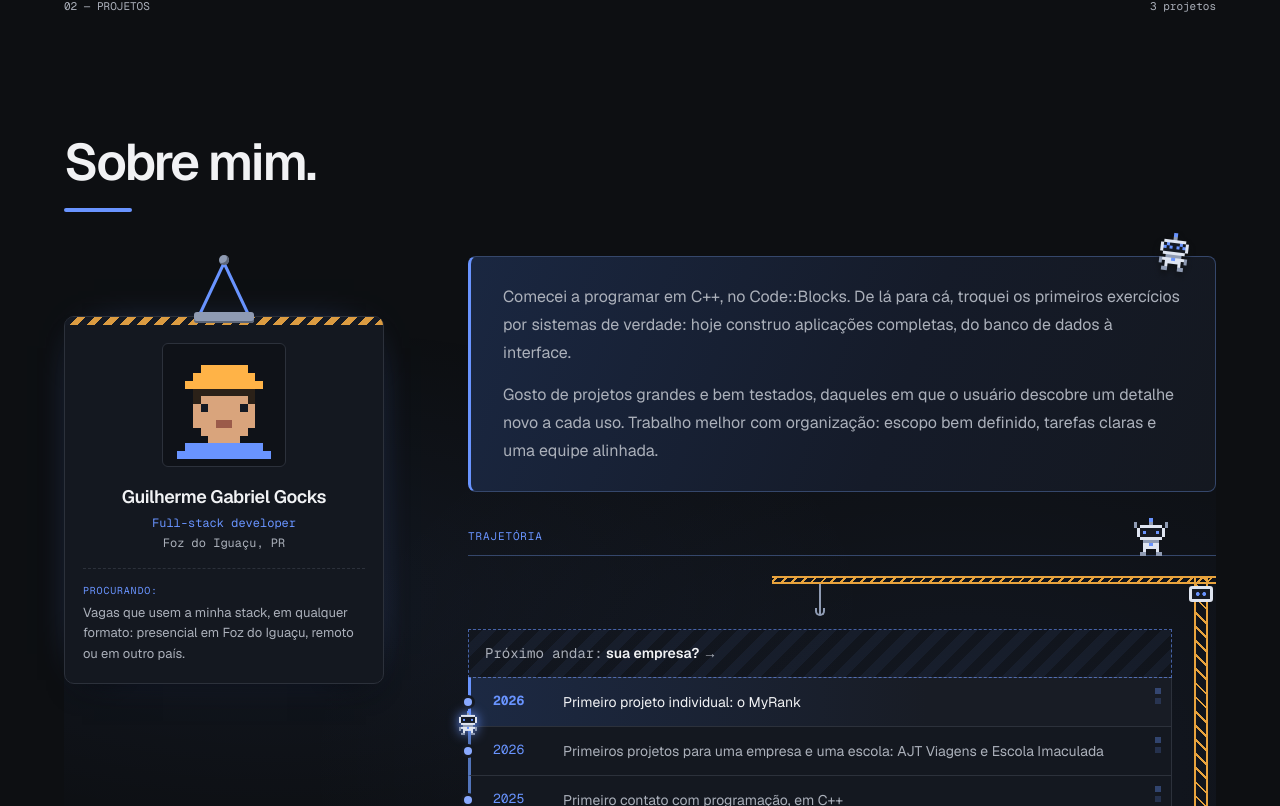
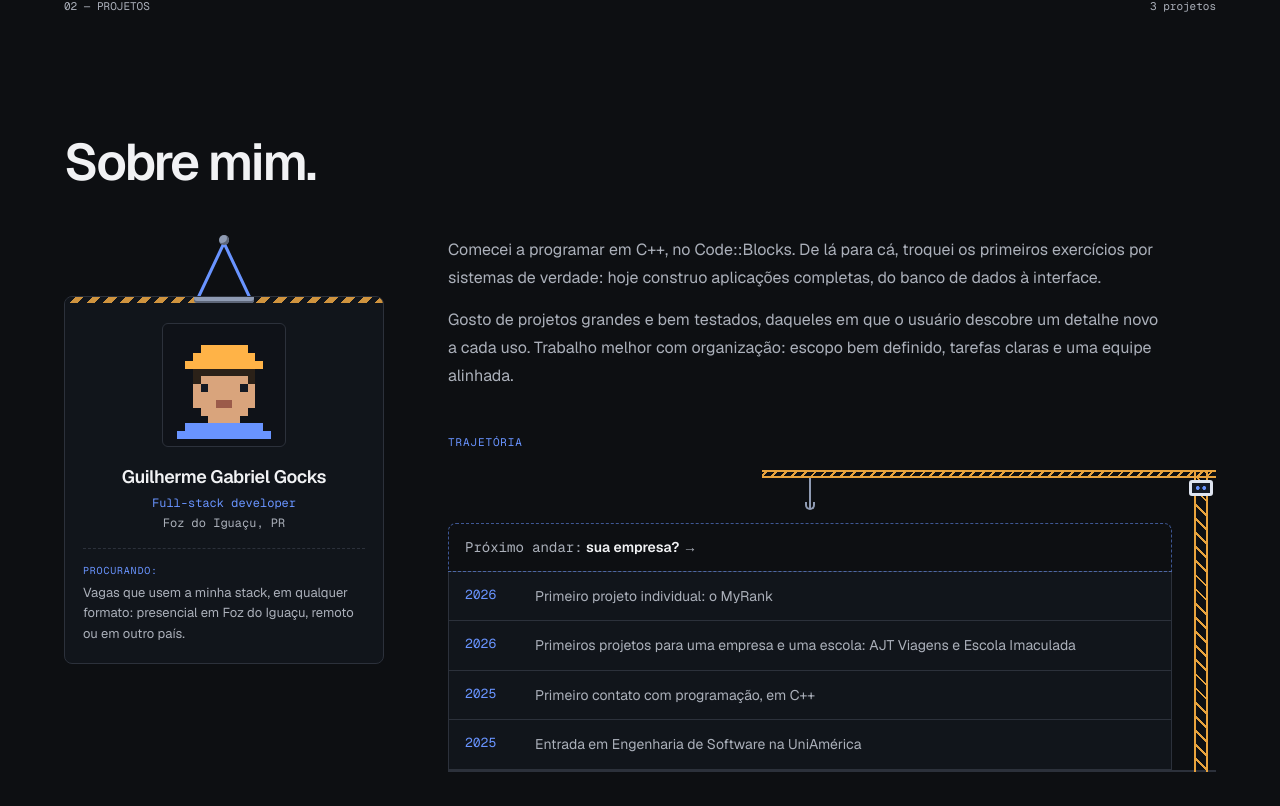
Before and after one commit to guiGocksAfK/GuiGocks-Portfolio, a Next.js app: page / in a window 1280 px wide. Shown: the part 2154-2960 px from the top of the page. Built offline with nearby package versions, Linux system fonts and the light colour scheme.

Commit message:
style: seção Sobre na mesma linguagem do site (prédio único, crachá fixo, sem enfeites)

```diff
--- a/src/app/globals.css
+++ b/src/app/globals.css
@@ -124,31 +124,25 @@ html[data-paint] .name-first { color: transparent; -webkit-background-clip: text
 .supervisor-flip { position: absolute; inset: 0; transform: scaleX(-1); }
 .supervisor-flip > svg:first-child { display: block; width: 100%; height: 100%; shape-rendering: crispEdges; }
 .supervisor-alert { position: absolute; left: 50%; bottom: calc(100% + 4px); margin-left: -6px; color: #ff6b6b; font-size: 22px; font-weight: 700; line-height: 1; animation: fight-pop .25s ease-out both; }
-/* About: the site ID badge on the left; the story and the career building (same width) on the right. */
-.about-section { position: relative; isolation: isolate; padding: 90px 0 0; }
-.about-section::before { content: ''; position: absolute; z-index: -1; inset: 120px 0 40px; pointer-events: none; background: radial-gradient(ellipse at 18% 52%, #6994ff10, transparent 45%), radial-gradient(ellipse at 78% 72%, #6994ff12, transparent 52%); }
+/* About: same language as the rest of the site. Plain story text and the career building on the right; the ID badge
+   on the left stays in view (sticky) while the right column scrolls. Orange appears only on construction pieces. */
+.about-section { padding: 90px 0 0; }
 .about-section .section-footer { margin-top: 90px; }
-.about-grid { display: grid; grid-template-columns: minmax(300px, 340px) minmax(0, 1fr); gap: clamp(40px, 5vw, 80px); align-items: start; }
+.about-grid { display: grid; grid-template-columns: minmax(280px, 320px) minmax(0, 1fr); gap: clamp(40px, 5vw, 80px); align-items: start; }
 .about-main { min-width: 0; }
-.about-section h2::after { content: ''; display: block; width: 68px; height: 4px; margin-top: 16px; border-radius: 2px; background: var(--accent); }
-.about-story { position: relative; padding: 26px 32px; border: 1px solid #35476b; border-left: 3px solid var(--accent); border-radius: 8px; background: linear-gradient(110deg, #1a2741 0%, #151b29 58%, #141820 100%); }
-.about-story > p { color: var(--muted); font-size: 16px; line-height: 1.75; }
+.about-story > p { max-width: 68ch; color: var(--muted); font-size: 16px; line-height: 1.75; }
 .about-story > p + p { margin-top: 14px; }
-.about-story-robot { position: absolute; top: -24px; right: 24px; display: block; width: 34px; height: 38px; filter: drop-shadow(0 4px 3px #0d0f12); transform: rotate(7deg); }
-.about-story-robot svg, .about-timeline-robot svg { display: block; width: 100%; height: 100%; shape-rendering: crispEdges; }
-.about-timeline-heading { display: flex; align-items: end; justify-content: space-between; margin-top: 26px; padding-right: 48px; border-bottom: 1px solid #35476b; }
-.about-label { padding-bottom: 10px; color: var(--accent); font-size: 11px; text-transform: uppercase; letter-spacing: .08em; }
-.about-timeline-robot { display: block; width: 34px; height: 38px; margin-bottom: -1px; }
+.about-label { margin-top: 44px; color: var(--accent); font-size: 11px; text-transform: uppercase; letter-spacing: .08em; }
 /* Badge hanging from a nail. While waiting it is off-site; the drone flies it in, leaves, and the badge swings to rest. */
-.badge-rig { position: relative; width: 100%; max-width: 320px; padding-top: 4px; }
+.badge-rig { position: sticky; top: 32px; width: 100%; max-width: 320px; padding-top: 4px; }
 .badge-nail { position: absolute; left: calc(50% - 5px); top: -1px; width: 10px; height: 10px; border-radius: 50%; background: #8f9bb3; box-shadow: inset -2px -2px 0 #5d6678; z-index: 3; }
 .badge-flight { position: relative; }
 .badge-hang { transform-origin: 50% 0; }
 .badge-rig:hover .badge-hang { animation: badge-nudge 1s ease-out; }
 .badge-lanyard { display: block; width: 70px; height: 60px; margin: 0 auto; overflow: visible; }
 .badge-lanyard path { fill: none; stroke: var(--accent); stroke-width: 3; stroke-linecap: round; }
-.badge-card { position: relative; margin-top: -4px; padding: 26px 18px 18px; border: 1px solid var(--border); border-radius: 10px; background: #141820; text-align: center; box-shadow: 0 14px 30px -18px #000, 0 0 45px -30px #6994ff; }
-.badge-card::before { content: ''; position: absolute; left: 0; right: 0; top: 0; height: 8px; border-radius: 9px 9px 0 0; background: repeating-linear-gradient(-45deg, #ffb347 0 6px, #151a24 6px 12px); opacity: .85; }
+.badge-card { position: relative; margin-top: -4px; padding: 26px 18px 18px; border: 1px solid var(--border); border-radius: 8px; background: #11151b; text-align: center; overflow: hidden; }
+.badge-card::before { content: ''; position: absolute; left: 0; right: 0; top: 0; height: 6px; background: repeating-linear-gradient(-45deg, #ffb347 0 6px, #11151b 6px 12px); opacity: .8; }
 .badge-clip { position: absolute; left: calc(50% - 30px); top: -5px; width: 60px; height: 11px; border-radius: 3px; background: #8f9bb3; box-shadow: inset 0 -2px 0 #5d6678; z-index: 2; }
 .badge-photo { position: relative; width: 124px; aspect-ratio: 1; margin: 0 auto 16px; border: 1px solid var(--border); border-radius: 6px; overflow: hidden; background: #0f1218; }
 .badge-image { object-fit: cover; }
@@ -173,8 +167,8 @@ html[data-paint] .name-first { color: transparent; -webkit-background-clip: text
 @keyframes drone-leave { to { opacity: 0; transform: translate(-150px, -170px) rotate(-8deg); } }
 @keyframes drone-release { to { opacity: 0; } }
 @keyframes rotor-frame { 0% { opacity: 1; } 50% { opacity: 0; } }
-/* Career building: one floor per milestone, drawn bottom-up, with a robot tower crane on the right. The cable hangs
-   from the jib at 14px (CABLE_TOP in career-building.tsx) above the middle of the building. */
+/* Career building: one floor per milestone, drawn bottom-up, styled like the project cards, with a robot tower crane
+   on the right. The cable hangs from the jib at 14px (CABLE_TOP in career-building.tsx) above the middle of the building. */
 .building-site { position: relative; margin-top: 14px; padding-top: 60px; }
 .crane { position: absolute; inset: 0; pointer-events: none; z-index: 1; }
 .crane-mast { position: absolute; right: 8px; top: 6px; bottom: 0; width: 14px; border-inline: 2px solid #e8a33d; background: repeating-linear-gradient(45deg, transparent 0 8px, #e8a33d 8px 10px); }
@@ -182,24 +176,12 @@ html[data-paint] .name-first { color: transparent; -webkit-background-clip: text
 .crane-jib { position: absolute; top: 6px; right: 0; left: calc(50% - 22px - 48px); height: 8px; border-block: 2px solid #e8a33d; background: repeating-linear-gradient(-45deg, transparent 0 5px, #e8a33d 5px 7px); }
 .crane-cable { position: absolute; top: 14px; left: calc(50% - 22px - 1px); width: 2px; height: 30px; background: #8f9bb3; }
 .crane-hook { position: absolute; left: -4px; bottom: -2px; width: 10px; height: 8px; border: 2px solid #8f9bb3; border-top: 0; border-radius: 0 0 6px 6px; }
-.building-ground { display: block; height: 3px; border-radius: 2px; background: #3a404c; }
-.building { position: static; display: flex; flex-direction: column-reverse; margin-right: 44px; }
-.floor { position: relative; z-index: 2; margin-top: -1px; border: 1px solid var(--border); background: #141820; }
-.floor-step { display: grid; grid-template-columns: 56px minmax(0, 1fr); gap: 14px; padding: 13px 16px 13px 22px; border-left: 3px solid #5274ba; color: var(--muted); font-size: 14px; line-height: 1.6; }
-.floor-step::after { content: ""; position: absolute; left: -7px; top: calc(50% - 4px); width: 8px; height: 8px; border-radius: 50%; background: #8aaaff; box-shadow: 0 0 0 3px #141820; }
-.floor-current { border-left-color: var(--accent); background: linear-gradient(90deg, #1c2943, #181c25 65%); }
-.floor-current .floor-year, .floor-current .floor-text { color: var(--foreground); }
-.floor-current .floor-year { font-weight: 700; color: var(--accent); }
-.timeline-runner { position: absolute; z-index: 4; left: -12px; top: 124px; width: 24px; height: 24px; pointer-events: none; transition: top .55s cubic-bezier(.2, .8, .25, 1); filter: drop-shadow(0 0 6px #6994ff); }
-.timeline-runner svg { display: block; width: 100%; height: 100%; shape-rendering: crispEdges; }
-.building-patrol .timeline-runner svg { animation: runner-step .4s ease-in-out infinite alternate; }
-@keyframes runner-step { to { transform: translateY(-2px); } }
-.building-waiting .timeline-runner { opacity: 0; }
-.floor-step::before { content: ''; position: absolute; right: 10px; top: 10px; width: 6px; height: 6px; background: color-mix(in srgb, var(--accent) 35%, transparent); box-shadow: 0 10px 0 color-mix(in srgb, var(--accent) 20%, transparent); }
-.floor-step:first-child { background: #181c25; border-bottom-width: 3px; }
-.floor-step .floor-text { padding-right: 16px; }
+.building-ground { display: block; height: 2px; background: var(--border); }
+.building { display: flex; flex-direction: column-reverse; margin-right: 44px; }
+.floor { position: relative; z-index: 2; margin-top: -1px; border: 1px solid var(--border); background: #11151b; }
+.floor-step { display: grid; grid-template-columns: 56px minmax(0, 1fr); gap: 14px; padding: 13px 16px; color: var(--muted); font-size: 14px; line-height: 1.6; }
 .floor-year { color: var(--accent); font-size: 13px; }
-.floor-next { border: 1px dashed color-mix(in srgb, var(--accent) 60%, transparent); background: repeating-linear-gradient(-45deg, transparent 0 10px, color-mix(in srgb, var(--accent) 6%, transparent) 10px 20px); transition: opacity .5s; }
+.floor-next { border: 1px dashed color-mix(in srgb, var(--accent) 55%, transparent); border-radius: 8px 8px 0 0; background: transparent; transition: opacity .5s; }
 .floor-next a { display: block; padding: 13px 16px; color: var(--muted); font-size: 14px; transition: color .18s; }
 .floor-next a:hover { color: var(--foreground); }
 .floor-next a:hover strong, .floor-next a:hover span:last-child { color: var(--accent); }
@@ -214,11 +196,11 @@ html[data-paint] .name-first { color: transparent; -webkit-background-clip: text
 @keyframes crane-blink { 0%, 94% { background-size: auto; } 95%, 97% { background: #151a24; } }
 @media (max-width: 900px) {
   .about-grid { grid-template-columns: minmax(0, 1fr); }
-  .badge-rig { margin: 0 auto 12px; width: 100%; }
-  .about-main { max-width: none; }
+  .badge-rig { position: relative; top: 0; margin: 0 auto 12px; }
+  .about-label { margin-top: 36px; }
 }
 @media (max-width: 480px) {
-  .floor-step { grid-template-columns: 44px minmax(0, 1fr); gap: 10px; padding: 12px 12px 12px 18px; font-size: 13px; }
+  .floor-step { grid-template-columns: 44px minmax(0, 1fr); gap: 10px; padding: 12px; font-size: 13px; }
   .building { margin-right: 38px; }
   .crane-cable { left: calc(50% - 19px - 1px); }
   .crane-jib { left: calc(50% - 19px - 40px); }
--- a/src/app/page.tsx
+++ b/src/app/page.tsx
@@ -111,14 +111,8 @@ export default function Home() {
             photo={about.photo} photoAlt={about.photoAlt} avatarLabel={about.avatarLabel}
           />
           <div className="about-main">
-            <div className="about-story">
-              <span className="about-story-robot" aria-hidden="true"><RobotSprite pose="idle" mood="happy" /></span>
-              {about.paragraphs.map(paragraph => <p key={paragraph}>{paragraph}</p>)}
-            </div>
-            <div className="about-timeline-heading">
-              <p className="about-label font-mono">{about.timelineLabel}</p>
-              <span className="about-timeline-robot" aria-hidden="true"><RobotSprite pose="carry" mood="normal" /></span>
-            </div>
+            <div className="about-story">{about.paragraphs.map(paragraph => <p key={paragraph}>{paragraph}</p>)}</div>
+            <p className="about-label font-mono">{about.timelineLabel}</p>
             <CareerBuilding steps={about.timeline} next={about.nextFloor} />
           </div>
         </div>
--- a/src/components/career-building.tsx
+++ b/src/components/career-building.tsx
@@ -1,10 +1,9 @@
 'use client';
 
 import { useEffect, useRef, useState } from 'react';
-import { RobotSprite } from '@/components/robot-sprite';
 
 type Step = { year: string; text: string };
-type Phase = 'done' | 'waiting' | 'building' | 'patrol';
+type Phase = 'done' | 'waiting' | 'building';
 
 // Where the cable starts (bottom of the jib) and how far it hangs when retracted.
 const CABLE_TOP = 14;
@@ -18,7 +17,6 @@ class Cancelled extends Error {}
 export function CareerBuilding({ steps, next }: { steps: readonly Step[]; next: { label: string; text: string; href: string } }) {
   const [phase, setPhase] = useState<Phase>('done');
   const [placed, setPlaced] = useState(0);
-  const [blinking, setBlinking] = useState(false);
   const siteRef = useRef<HTMLDivElement>(null);
   const cableRef = useRef<HTMLSpanElement>(null);
 
@@ -29,12 +27,8 @@ export function CareerBuilding({ steps, next }: { steps: readonly Step[]; next:
     const crane: HTMLSpanElement = cable;
     const area: HTMLDivElement = site;
     const floors = [...area.querySelectorAll<HTMLElement>('.floor-step')];
-    const runner = area.querySelector<HTMLElement>('.timeline-runner');
-    const placeRunner = (floor: HTMLElement) => { if (runner) runner.style.top = `${floor.offsetTop + floor.offsetHeight / 2 - 12}px`; };
-    if (floors.length) placeRunner(floors[floors.length - 1]);
     if (window.matchMedia('(prefers-reduced-motion: reduce)').matches) return;
     let cancelled = false;
-    let patrolAnimation: Animation | undefined;
     const timers = new Set<ReturnType<typeof setTimeout>>();
     // Floors stay off the site until the crane brings them. This has to happen after mount, because the server
     // cannot know whether the visitor allows motion.
@@ -47,37 +41,9 @@ export function CareerBuilding({ steps, next }: { steps: readonly Step[]; next:
       if (cancelled) throw new Cancelled();
     };
     const setCable = (height: number) => { crane.style.height = `${height}px`; };
-    const startPatrol = () => {
-      if (!runner || floors.length < 2) return;
-      patrolAnimation?.cancel();
-      const stops = [...floors].reverse().concat(floors.slice(1));
-      const topAt = (floor: HTMLElement) => `${floor.offsetTop + floor.offsetHeight / 2 - 12}px`;
-      const frames: Keyframe[] = [{ top: topAt(stops[0]), offset: 0 }];
-      const segment = .9 / (stops.length - 1);
-      const pause = Math.min(.045, segment * .3);
-      stops.slice(1).forEach((floor, index) => {
-        const arrival = (index + 1) * segment - pause;
-        frames.push({ top: topAt(floor), offset: arrival });
-        frames.push({ top: topAt(floor), offset: arrival + pause });
-      });
-      frames.push({ top: topAt(stops[stops.length - 1]), offset: 1 });
-      patrolAnimation = runner.animate(frames, { duration: 12000, iterations: Infinity, easing: 'linear' });
-    };
-    const handleResize = () => {
-      if (!patrolAnimation) return;
-      if (floors.length) placeRunner(floors[floors.length - 1]);
-      startPatrol();
-    };
-    window.addEventListener('resize', handleResize);
 
     async function build() {
       setCable(CABLE_SHORT);
-      if (floors.length && runner) {
-        runner.style.transition = 'none';
-        placeRunner(floors[0]);
-        void runner.offsetHeight;
-        runner.style.removeProperty('transition');
-      }
       for (let index = 0; index < floors.length; index++) {
         const floor = floors[index];
         const hookY = CABLE_TOP + CABLE_SHORT;
@@ -89,15 +55,13 @@ export function CareerBuilding({ steps, next }: { steps: readonly Step[]; next:
         await play(floor, [{ transform: `translateY(${-drop}px)` }, { transform: 'none' }], { duration, easing: 'cubic-bezier(.45, 0, .35, 1)' });
         floor.classList.remove('floor-hanging');
         setPlaced(index + 1);
-        placeRunner(floor);
         // Released: the cable reels back up while the floor settles.
         await play(crane, [{ height: `${CABLE_SHORT + drop}px` }, { height: `${CABLE_SHORT}px` }], { duration: 380, easing: 'ease-in-out' });
         await wait(120);
       }
       // Back to the stylesheet's resting height: the hook waits above the next floor.
       crane.style.removeProperty('height');
-      setPhase('patrol');
-      startPatrol();
+      setPhase('done');
     }
 
     const observer = new IntersectionObserver(([entry]) => {
@@ -113,25 +77,12 @@ export function CareerBuilding({ steps, next }: { steps: readonly Step[]; next:
       observer.disconnect();
       timers.forEach(clearTimeout);
       crane.getAnimations().forEach(animation => animation.cancel());
-      patrolAnimation?.cancel();
-      window.removeEventListener('resize', handleResize);
     };
   }, [steps]);
 
-  useEffect(() => {
-    if (phase !== 'patrol') return;
-    let blinkTimeout: ReturnType<typeof setTimeout>;
-    const blinkInterval = setInterval(() => {
-      setBlinking(true);
-      blinkTimeout = setTimeout(() => setBlinking(false), 150);
-    }, 3200);
-    return () => { clearInterval(blinkInterval); clearTimeout(blinkTimeout); };
-  }, [phase]);
-
   const floorClass = (index: number) => {
-    const current = index === steps.length - 1 ? ' floor-current' : '';
-    if (phase === 'done' || phase === 'patrol') return `floor floor-step${current}`;
-    return `floor floor-step${current} ${index < placed ? 'floor-landed' : 'floor-pending'}`;
+    if (phase === 'done') return 'floor floor-step';
+    return `floor floor-step ${index < placed ? 'floor-landed' : 'floor-pending'}`;
   };
 
   return (
@@ -152,7 +103,6 @@ export function CareerBuilding({ steps, next }: { steps: readonly Step[]; next:
           <a href={next.href}><span className="font-mono">{next.label}:</span> <strong>{next.text}</strong> <span aria-hidden="true">→</span></a>
         </li>
       </ol>
-      <span className="timeline-runner" aria-hidden="true"><RobotSprite pose={blinking ? "blink" : "idle"} mood="normal" /></span>
       <span className="building-ground" aria-hidden="true" />
     </div>
   );
```
